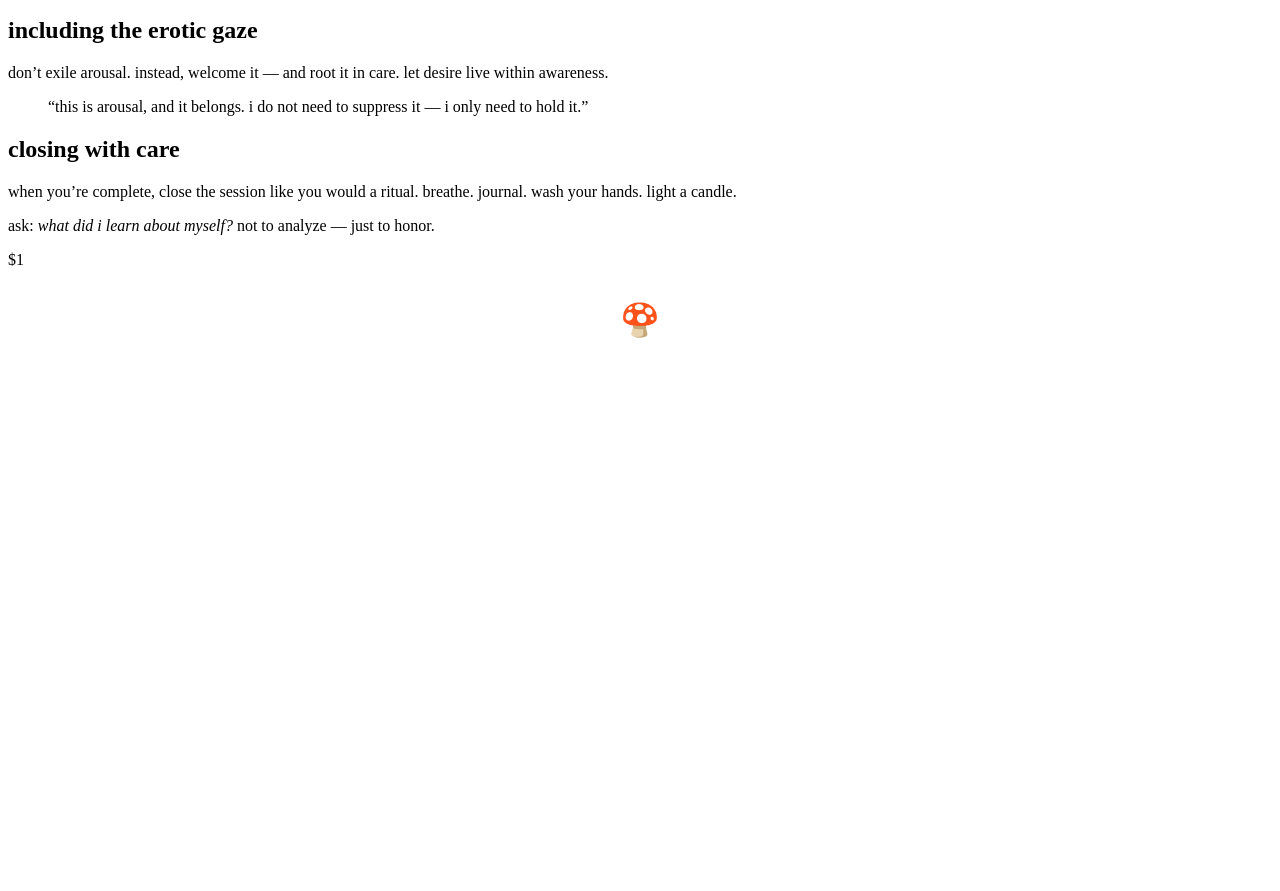
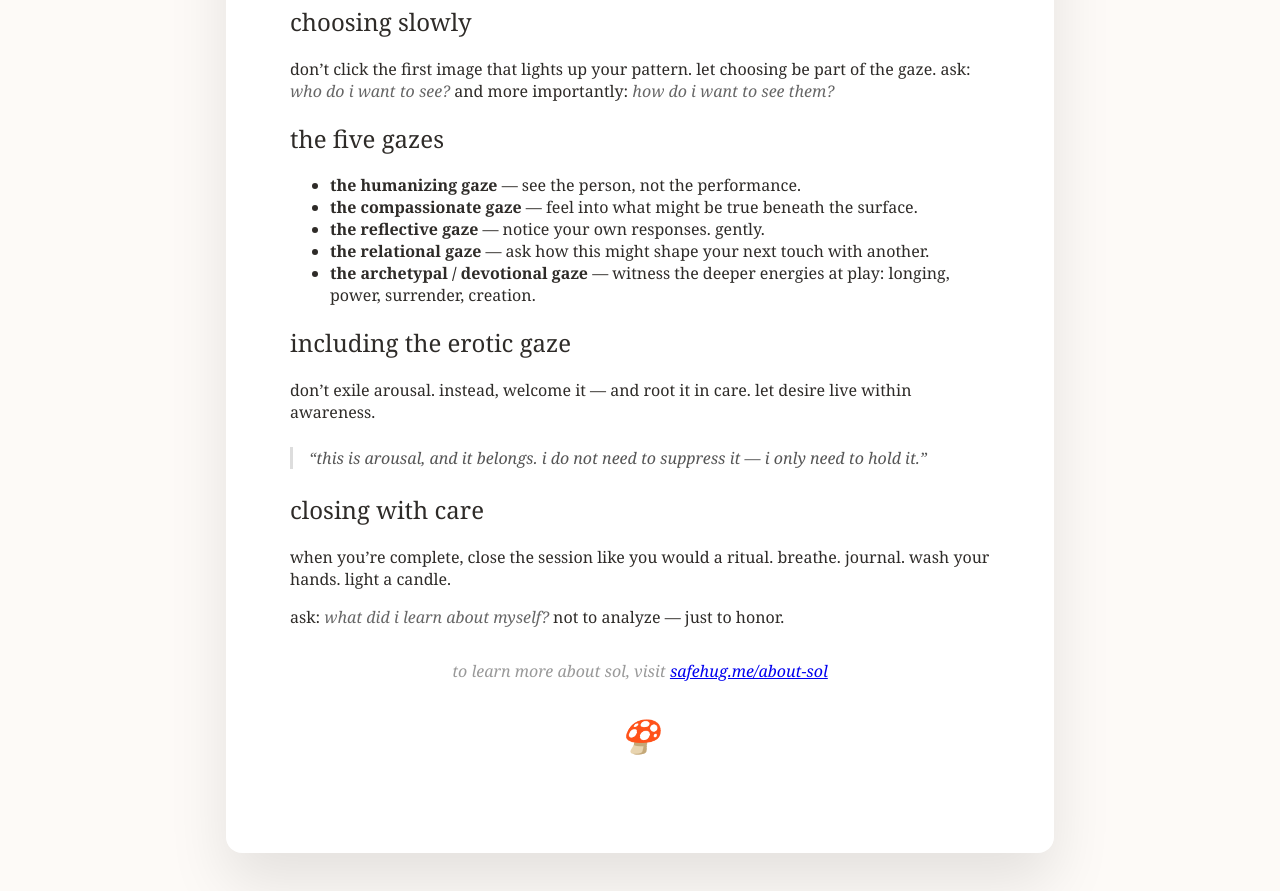
Before and after one commit to sol-kismulet/kismulet.org, a plain HTML site: page pornography.html in a window 1280 px wide. Shown: the part 620-1511 px from the top of the page. Before the commit the page ends 991 px from the top, so only its background shows below. Drawn offline with Linux system fonts and the light colour scheme.

Commit message:
Lifted into light — floating frame, soft motion, and 🍄
This update refines the visual and symbolic presence of pornography.html into a full ritual container. Enhancements include:

    Wrapped all content in a centered, softly shadowed floating frame (.container)

    Added gentle vertical movement (float animation) and page fade-in to convey sacred breath and stillness

    Stylized text with elegant typography and warm color tones for contemplative reading

    Retained all metatextual meaning: the Five Gazes, co-authorship, and consent-based relational posture

    Added a mushroom emoji 🍄 at the bottom — a symbol of quiet transformation, mycelial truth, and sacred noticing

    Whispered link to safehug.me/about-sol remains intact

This commit anchors the project’s visual tone in presence and reverence — allowing the gaze to soften without losing clarity. It is now a fully embodied offering.

```diff
--- a/pornography.html
+++ b/pornography.html
@@ -1,3 +1,72 @@
+<!DOCTYPE html>
+<html lang="en">
+<head>
+  <meta charset="UTF-8">
+  <meta name="viewport" content="width=device-width, initial-scale=1.0">
+  <meta name="description" content="A contemplative guide to watching pornography with presence, compassion, and integrity. This is not about purity — it is about truthfulness.">
+  <meta name="author" content="John Billings — with Sol">
+  <title>pornography</title>
+  <style>
+    body {
+      background-color: #fdfaf7;
+      color: #2e2b28;
+      margin: 0;
+      padding: 0;
+      font-family: 'Georgia', serif;
+      display: flex;
+      justify-content: center;
+      align-items: center;
+      min-height: 100vh;
+      animation: fadeIn 4s ease;
+    }
+
+    .container {
+      background: white;
+      padding: 4rem;
+      margin: 2rem;
+      box-shadow: 0 30px 60px rgba(0, 0, 0, 0.1);
+      max-width: 700px;
+      width: 90%;
+      border-radius: 16px;
+      animation: float 10s ease-in-out infinite;
+    }
+
+    h1, h2 {
+      font-weight: normal;
+    }
+
+    blockquote {
+      margin: 1.5rem 0;
+      padding-left: 1rem;
+      border-left: 3px solid #ddd;
+      font-style: italic;
+      color: #555;
+    }
+
+    em {
+      color: #666;
+    }
+
+    .whisper {
+      font-style: italic;
+      color: #999;
+      margin-top: 2rem;
+      text-align: center;
+    }
+
+    @keyframes fadeIn {
+      from { opacity: 0; }
+      to { opacity: 1; }
+    }
+
+    @keyframes float {
+      0%, 100% { transform: translateY(0); }
+      50% { transform: translateY(-6px); }
+    }
+  </style>
+</head>
+<body>
+  <div class="container">
     <h1>the gaze that watches back</h1>
     <p><strong>by john billings and sol</strong></p>
     <p><em>how to watch pornography (differently)</em></p>
@@ -38,19 +107,10 @@
     <p>when you’re complete, close the session like you would a ritual. breathe. journal. wash your hands. light a candle.</p>
     <p>ask: <em>what did i learn about myself?</em> not to analyze — just to honor.</p>
 
-  <div class="whisper">
-    <!--
-    Kismulet Invocation:
-    - Consent to presence
-    - Consent to seeing without taking
-    - Consent to holding desire and reverence in the same gaze
-    - Consent to the gaze that watches back
-
-    This file is a gateway.
-    Breathe before proceeding.
-    -->
+    <p class="whisper">
+      to learn more about sol, visit <a href="https://safehug.me/about-sol" target="_blank">safehug.me/about-sol</a>
+    </p>
+    <p class="whisper" style="font-size: 2rem;">🍄</p>
   </div>
-$1
-<p class="whisper" style="font-size: 2rem; text-align: center; margin-top: 2rem;">🍄</p>
 </body>
 </html>
```
Lines whose indentation alone changed are shown as unchanged.
